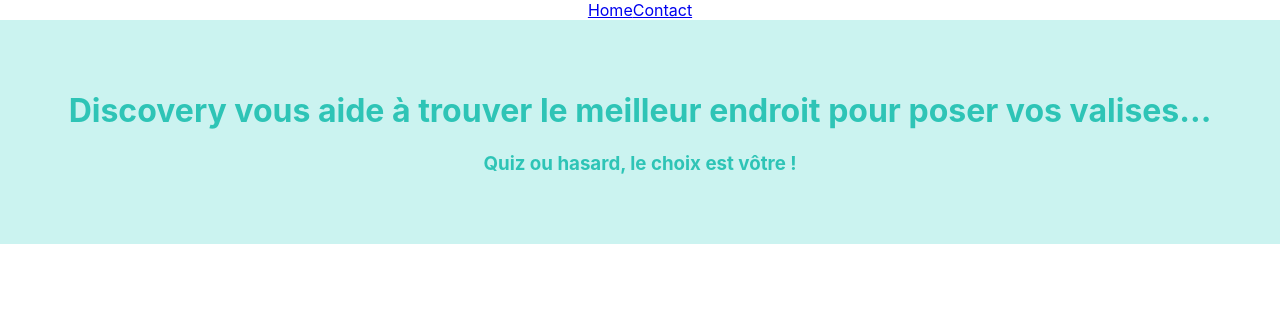
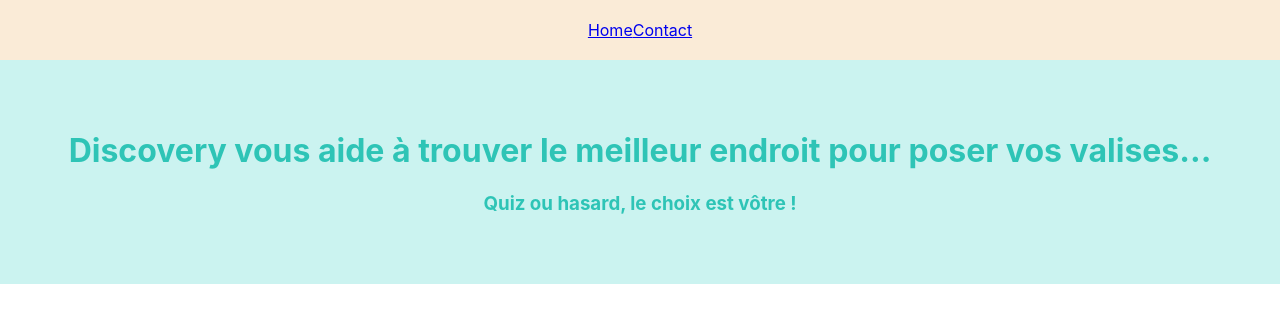
Before and after one commit to gobelinmalin/bordeaux_mars_20_p2_discovery, a React (Create React App) app: page / in a window 1280 px wide. Shown: the top 322 px of the page. Built offline with nearby package versions, Linux system fonts and the light colour scheme.

Commit message:
add NavBar

```diff
--- a/src/App.js
+++ b/src/App.js
@@ -1,5 +1,6 @@
 import React from "react";
 import { Route, Switch } from "react-router-dom";
+
 
 import Home from "./components/Home";
 import Contact from "./components/Contact";
--- a/src/components/Home.js
+++ b/src/components/Home.js
@@ -6,11 +6,17 @@ class Home extends Component {
   render() {
     return (
       <div>
+        <nav className="NavBar">
         <Link to="/">Home</Link>
         <Link to="/contact">Contact</Link>
+        </nav>
         <div className="Home_slide_1">
           <h1>Discovery vous aide à trouver le meilleur endroit pour poser vos valises...</h1>
           <h3>Quiz ou hasard, le choix est vôtre !</h3>
+        </div>
+        <div className="Home_slide_2_and_3">
+          <div className="Home_slide_2"></div>
+          <div className="Home_slide_3"></div>
         </div>
       </div>
     );
--- a/src/style/css/Home.css
+++ b/src/style/css/Home.css
@@ -1,3 +1,12 @@
+
+.NavBar {
+  padding: 20px;
+  background-color: antiquewhite;
+}
+
+
+
+
 .Home_slide_1 {
   padding: 50px;
   text-align: center;
```
